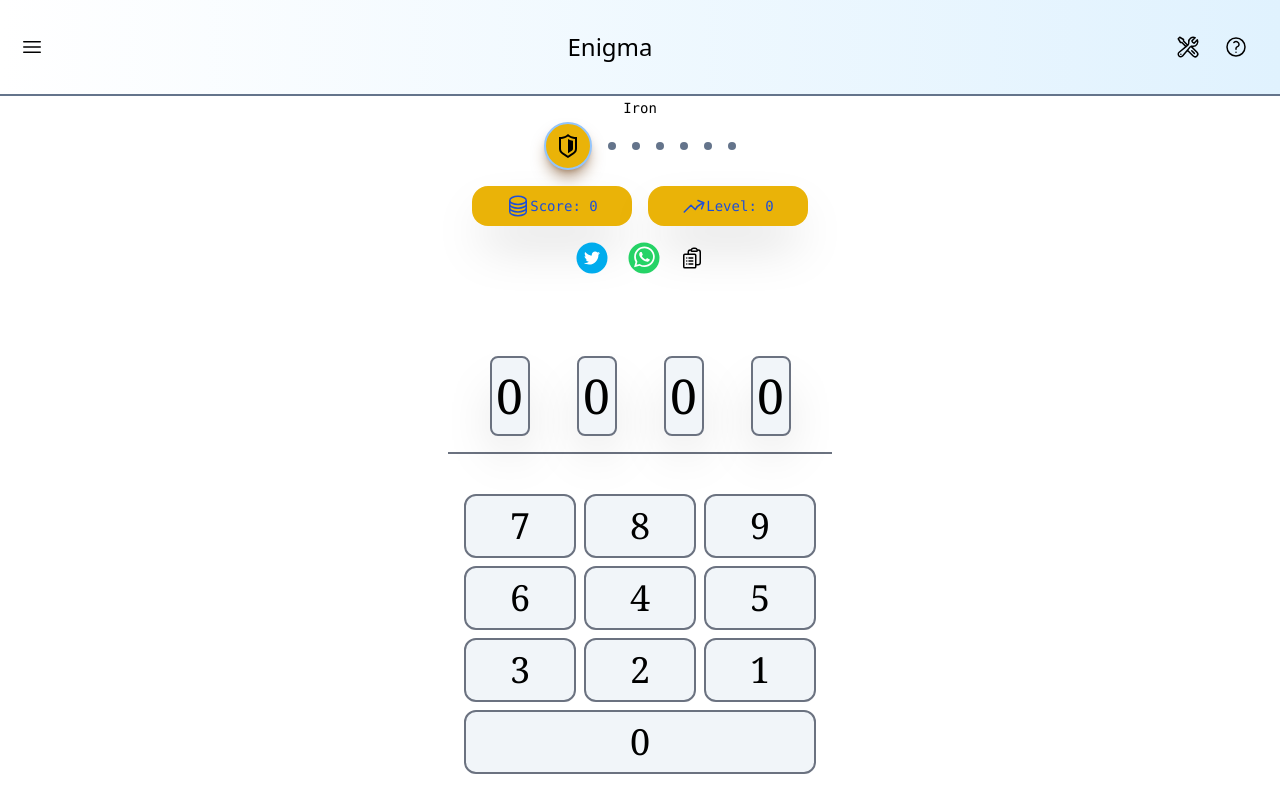
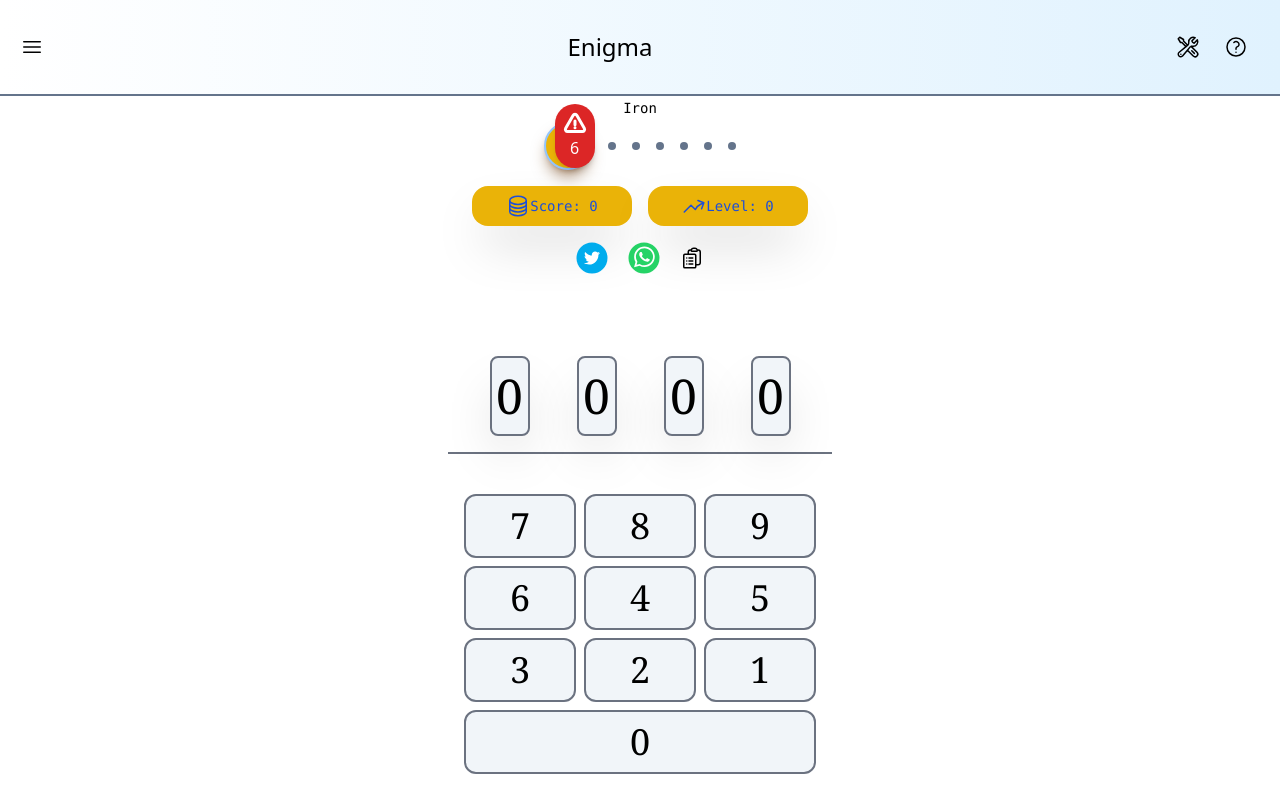
Before and after one commit to Oussamaberg/Enigma, a React (Vite) app: page / in a window 1280 px wide. Shown: the top 812 px of the page. Built offline with nearby package versions, Linux system fonts and the light colour scheme.

Commit message:
add a hard mode badge

```diff
--- a/src/components/Calculator.tsx
+++ b/src/components/Calculator.tsx
@@ -7,6 +7,7 @@ import CalculatorButton from "./CalculatorButton";
 import successSound from "../assets/sound/success.wav";
 import Progress from "./Progress";
 import LooseModal from "./LooseModal";
+import HardModeStats from "./HardModeStats";
 
 function Calculator({ userLevel, hardMode }) {
   const [index, setIndex] = useState(4);
@@ -15,7 +16,7 @@ function Calculator({ userLevel, hardMode }) {
   const [looseGame, setLooseGame] = useState(false);
   // show/Hide success modal
   const [successModal, setSuccessModal] = useState(false);
-  const [gameStats, setGameStats] = useState({ time: Date.now(), tryNum: 0 });
+  const [gameStats, setGameStats] = useState({ time: Date.now(), tryNum: 0, tryLeft:6 });
   const goal = [1, 3, 3, 7];
 
   useEffect(() => {
@@ -28,6 +29,7 @@ function Calculator({ userLevel, hardMode }) {
     var tmpGameStates = {
       time: Date.now(),
       tryNum: 0,
+      tryLeft:6
     };
     setGameStats((obj) => ({
       ...obj,
@@ -82,10 +84,12 @@ function Calculator({ userLevel, hardMode }) {
     }
   }, [[array], looseGame]);
 
-  console.log(looseGame);
+  console.log(gameStats);
   return (
     <>
       <Progress userLevel={level} />
+      <HardModeStats leftAttempts ={gameStats.tryLeft}/>
+
       <div className=" w-screen sm:w-96 h-screen py-20 ">
         <div className="h-40"></div>
         <div className="grid grid-cols-4 justify-items-center gap-1 border-b-2 border-gray-500 p-5 py-5 h-20 pb-24">
--- /dev/null
+++ b/src/components/HardModeStats.tsx
@@ -0,0 +1,27 @@
+function HardModeStats({leftAttempts}) {
+  return (
+    <>
+    <div className="flex flex-col bg-red-600 absolute top-0 left-1/3 translate-x-32 h-16 justify-center items-center shadow-md text-white  mt-2 rounded-full p-2">
+      <span>
+        <svg
+          xmlns="http://www.w3.org/2000/svg"
+          fill="none"
+          viewBox="0 0 24 24"
+          stroke-width="3"
+          stroke="currentColor"
+          className="w-6 h-6"
+        >
+          <path
+            stroke-linecap="round"
+            stroke-linejoin="round"
+            d="M12 9v3.75m-9.303 3.376c-.866 1.5.217 3.374 1.948 3.374h14.71c1.73 0 2.813-1.874 1.948-3.374L13.949 3.378c-.866-1.5-3.032-1.5-3.898 0L2.697 16.126zM12 15.75h.007v.008H12v-.008z"
+          />
+        </svg>
+      </span>
+      <span>{leftAttempts}</span>
+    </div>
+
+    </>
+  );
+}
+export default HardModeStats;
--- a/src/components/Progress.tsx
+++ b/src/components/Progress.tsx
@@ -1,5 +1,6 @@
 import { useEffect, useState } from "react";
 import SareBox from "./ShareBox";
+import HardModeStats from "./HardModeStats";
 
 function Progress({ userLevel }) {
   var userScore = sessionStorage.getItem("userScore");
@@ -65,6 +66,7 @@ function Progress({ userLevel }) {
 
   return (
     <div className="absolute top-4 place-self-auto w-full h-20  flex flex-col justify-center  items-center ">
+
       <div className=" font-mono text-sm p-1 mt-16 ">{rankTitle[rank]}</div>
       <div className="flex gap-4 justify-center items-center px-4">
         {progressBar.map((item) => setRankShape(item, rank))}
--- a/src/utils/Levels.tsx
+++ b/src/utils/Levels.tsx
@@ -1,12 +1,12 @@
 const level_2 = (number, index, setIndex, array, setArray,gameStats, setGameStats, hardMode) => {
-  var maxAttempt = 4;
+  var maxAttempt = 6;
   if(hardMode && (gameStats.tryNum >= maxAttempt)){
     return "0"
   }
   if (index === 4) {
     array.length = 0;
     setIndex(0);
-    setGameStats({...gameStats, tryNum:gameStats.tryNum+1})
+    setGameStats({...gameStats, tryNum:gameStats.tryNum+1, tryLeft:gameStats.tryLeft-1})
   }
   setArray([...array, number % 10]);
   setIndex((index) => index + 1);
@@ -17,7 +17,7 @@ const level_1 = (number, index, setIndex, array, setArray,gameStats, setGameStat
   if (index === 4) {
     array.length = 0;
     setIndex(0);
-    setGameStats({...gameStats, tryNum:gameStats.tryNum+1})
+    setGameStats({...gameStats, tryNum:gameStats.tryNum+1,tryLeft:gameStats.tryLeft-1})
   }
 
   setArray([...array, number]);
```
